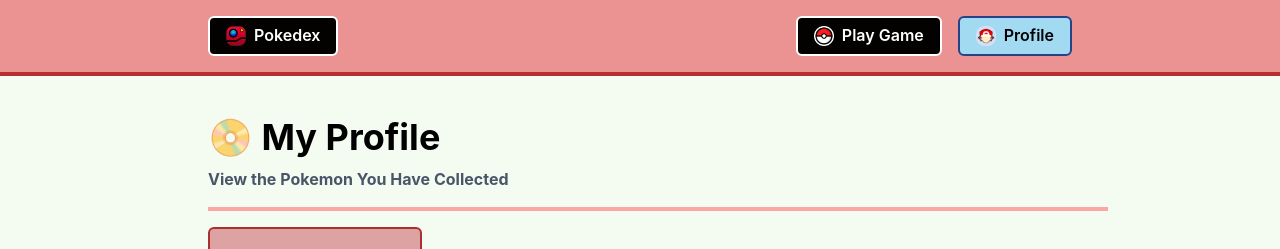
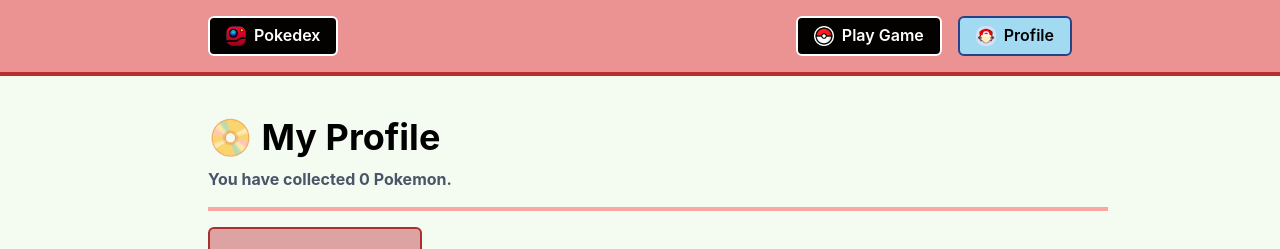
Before and after one commit to MattEspoz/pokedex, a Next.js app: page / in a window 1280 px wide. Shown: the top 249 px of the page. Built offline with nearby package versions, Linux system fonts and the light colour scheme; no server answers; the database is empty.

Commit message:
supabase is functional

```diff
--- a/package.json
+++ b/package.json
@@ -12,6 +12,7 @@
     "@chakra-ui/react": "^2.8.2",
     "@emotion/react": "^11.11.1",
     "@emotion/styled": "^11.11.0",
+    "@supabase/supabase-js": "^2.38.4",
     "@types/node": "20.9.0",
     "@types/react": "18.2.37",
     "@types/react-dom": "18.2.15",
--- a/src/app/profile/page.tsx
+++ b/src/app/profile/page.tsx
@@ -1,16 +1,39 @@
 "use client";
 // profile/page.tsx
 import { Box, Divider, Flex, Heading, Image, Text } from "@/components/Chakra";
+import supabase from "@/config/supabaseClient";
+import { useEffect, useState } from "react";
 
-const Profile = () => (
+const Profile = () => {
+  // console.log(supabase);
+
+  const [pokemon, setPokemon] = useState<null | any[]>(null);
+
+  useEffect(() => {
+    const fetchPokemon = async () => {
+      const { data, error } = await supabase.from("Gym").select();
+      if (error) console.log(error);
+      console.log(data);
+
+      if (data) {
+        setPokemon(data);
+      }
+    };
+
+    fetchPokemon();
+  }, []);
+
+  return (
     <>
       <Box maxW="4xl" mx="auto" mt={10} textAlign="left">
         <Heading size="xl" mb="2" ml={4}>
           📀 My Profile
         </Heading>
+        {pokemon && (
           <Text as="span" color="gray.600" fontWeight="bold" ml={4}>
-        View the Pokemon You Have Collected
+            You have collected {pokemon.length} Pokemon.
           </Text>
+        )}
         <Divider borderColor="#FF7171" borderWidth="2px" mb="4" mt={4} ml={4} />
 
         <Flex
@@ -47,5 +70,6 @@
       </Box>
     </>
   );
+};
 
 export default Profile;
--- /dev/null
+++ b/src/config/supabaseClient.js
@@ -0,0 +1,6 @@
+import { createClient } from "@supabase/supabase-js";
+const supabaseUrl = process.env.NEXT_PUBLIC_REACT_APP_SUPABASE_URL;
+const supabaseKey = process.env.NEXT_PUBLIC_REACT_APP_ANON_KEY;
+const supabase = createClient(supabaseUrl, supabaseKey);
+
+export default supabase;
```
Also changed, not shown: tsconfig.json (+7 -1 lines), 2 other files (tests, documents, lock files or other folders). Lines whose indentation alone changed are shown as unchanged.
